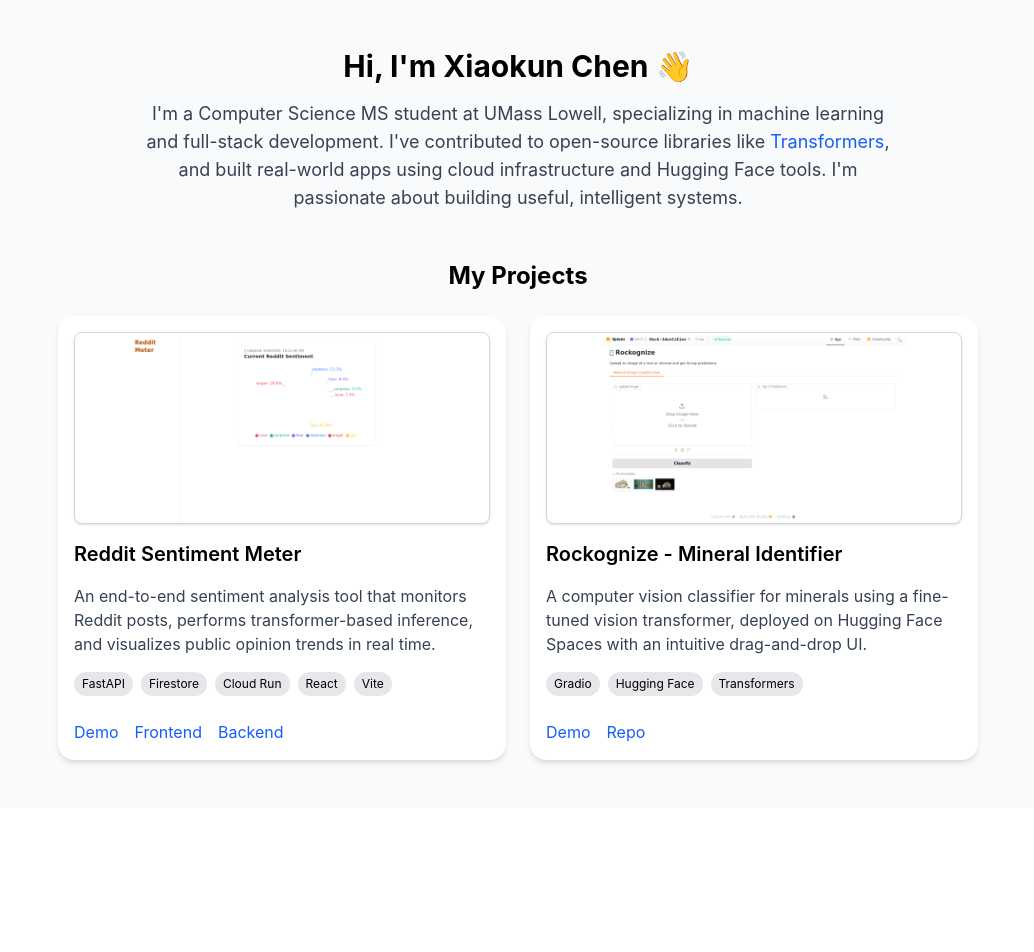
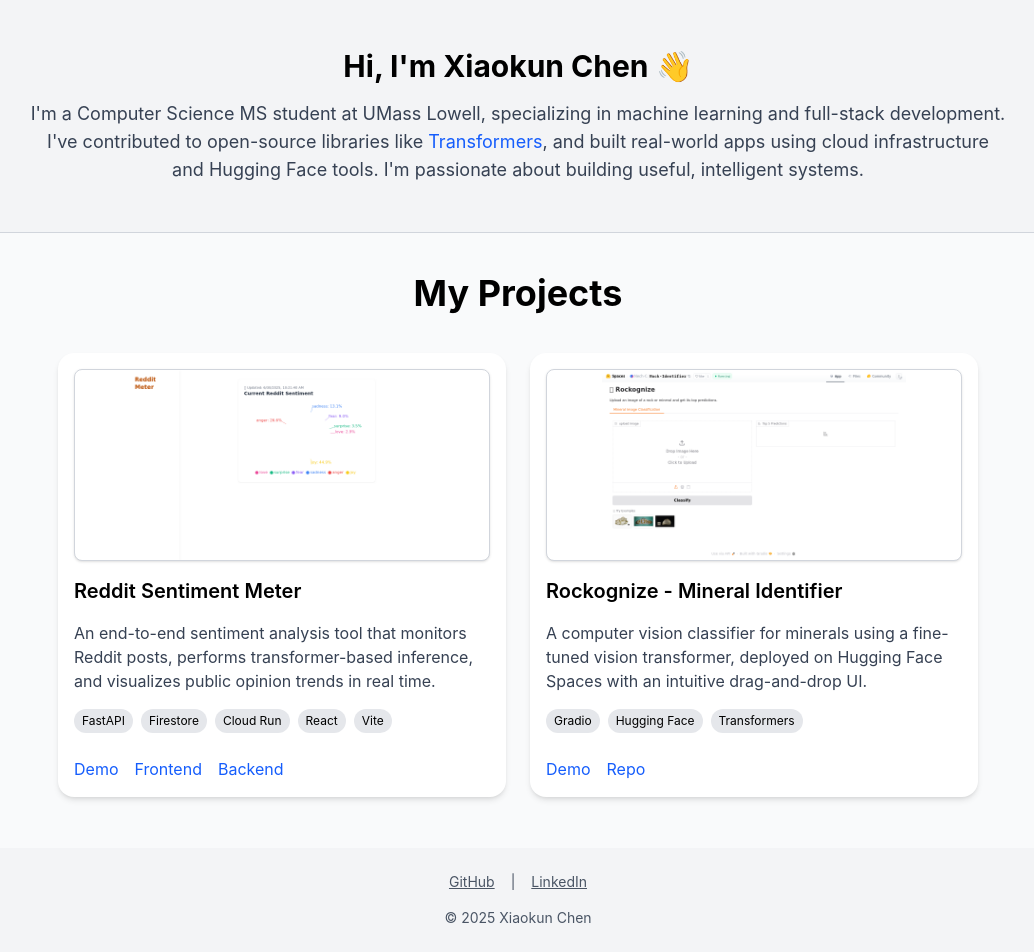
Before and after one commit to Nech-C/Nech-C, a React (Vite) app: page / in a window 1280 px wide. Shown: the whole page, without its empty margins (122-1156 px from the left). Before the commit the page ends 808 px from the top, so only its background shows below. Built offline with nearby package versions, Linux system fonts and the light colour scheme.

Commit message:
feat; add footer with social links

```diff
--- a/src/App.jsx
+++ b/src/App.jsx
@@ -32,18 +32,22 @@ const projects = [
 
 function App() {
   return (
-    <main className="min-h-screen bg-gray-50 py-12 px-6 md:px-12">
-      <section className="max-w-3xl mx-auto mb-12 text-center">
+    <div className="bg-gray-50">
+      <main className="min-h-screen">
+        <section className="bg-gray-100 py-12">
+          <div className="max-w-5xl mx-auto text-center px-6">
             <h1 className="text-3xl font-bold mb-4">Hi, I'm Xiaokun Chen 👋</h1>
             <p className="text-gray-700 text-lg">
               I'm a Computer Science MS student at UMass Lowell, specializing in machine learning and full-stack development.
               I've contributed to open-source libraries like <a href="https://github.com/huggingface/transformers" className="text-blue-600 hover:underline">Transformers</a>,
               and built real-world apps using cloud infrastructure and Hugging Face tools. I'm passionate about building useful, intelligent systems.
             </p>
+          </div>
         </section>
 
-      <section>
-        <h2 className="text-2xl font-bold mb-6 text-center">My Projects</h2>
+        <hr className="mb-10 border-t border-gray-300" />
+        <section className="mb-10">
+          <h2 className="text-4xl font-bold mb-10 text-center">My Projects</h2>
           <div className="flex flex-wrap justify-center gap-6">
             {projects.map((project, index) => (
               <ProjectCard key={index} {...project} />
@@ -51,6 +55,30 @@ function App() {
           </div>
         </section>
       </main>
+      <footer className="bg-gray-100 py-6 mt-12 text-center text-sm text-gray-600">
+        <div className="flex flex-col sm:flex-row justify-center items-center gap-4">
+          <a
+            href="https://github.com/Nech-C"
+            target="_blank"
+            rel="noopener noreferrer"
+            className="hover:text-blue-600 underline"
+          >
+            GitHub
+          </a>
+          <span className="hidden sm:inline">|</span>
+          <a
+            href="https://www.linkedin.com/in/xiaokunchen/"
+            target="_blank"
+            rel="noopener noreferrer"
+            className="hover:text-blue-600 underline"
+          >
+            LinkedIn
+          </a>
+        </div>
+        <p className="mt-4">&copy; {new Date().getFullYear()} Xiaokun Chen</p>
+      </footer>
+
+    </div>
   );
 }
 
```
Lines whose indentation alone changed are shown as unchanged.
